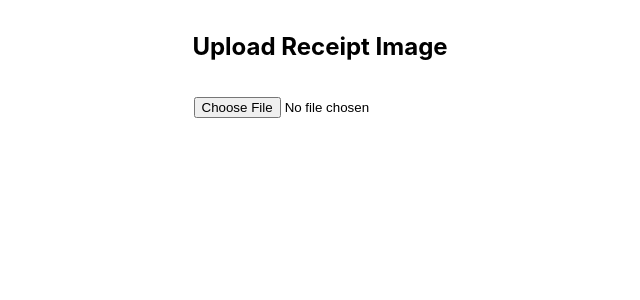
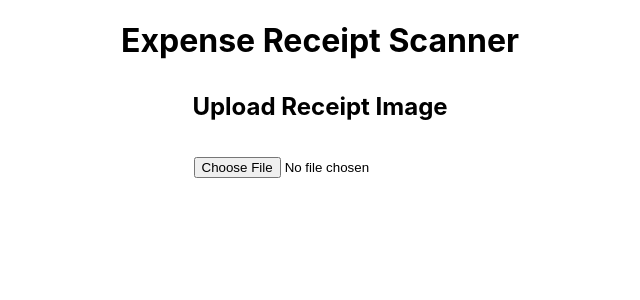
Before and after one commit to Kinfernopixel/expense-receipt-scanner, a React (Create React App) app: page / in a window 1280 px wide. Shown: the top 300 px of the page, without its empty margins (320-960 px from the left). Built offline with nearby package versions, Linux system fonts and the light colour scheme.

Commit message:
updated receiptUploader with preview

```diff
--- a/src/App.js
+++ b/src/App.js
@@ -1,9 +1,10 @@
-import './App.css';
+import React from "react";
 import ReceiptUploader from "./ReceiptUploader";
 
 function App() {
   return (
     <div>
+      <h1 style={{ textAlign: "center" }}>Expense Receipt Scanner</h1>
       <ReceiptUploader />
     </div>
   );
```
